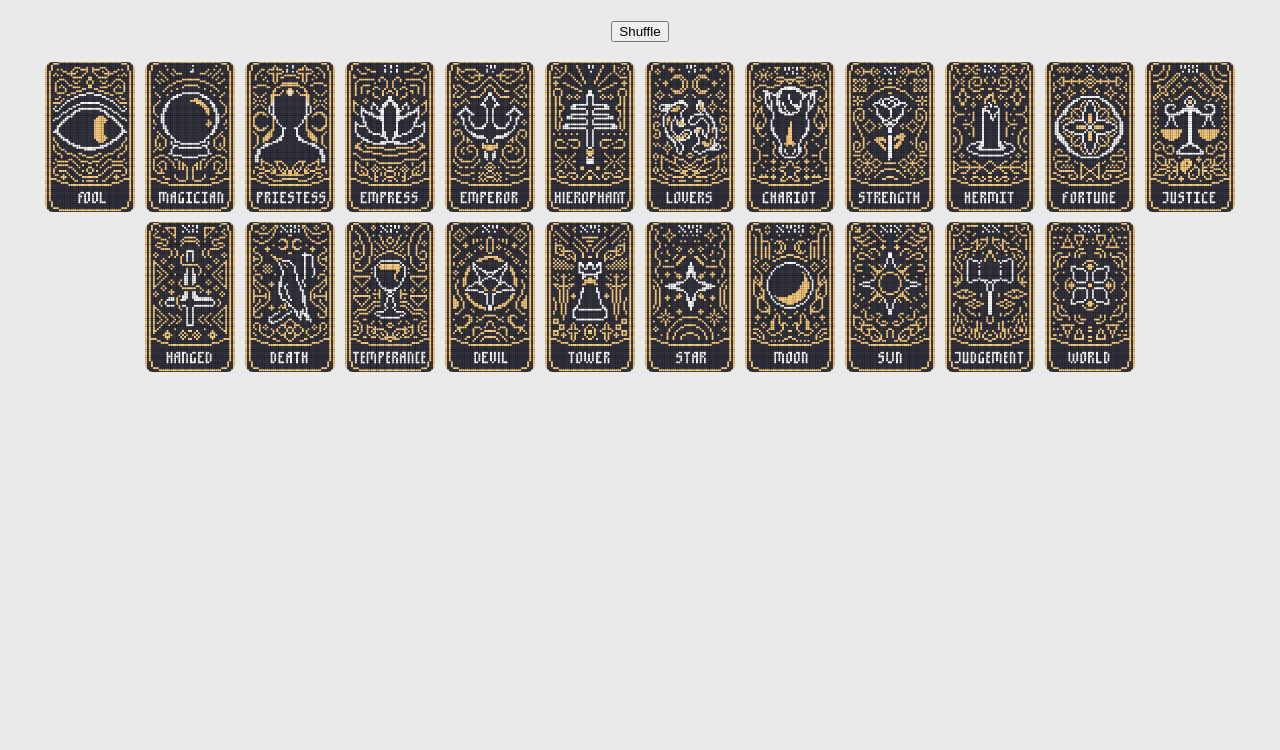
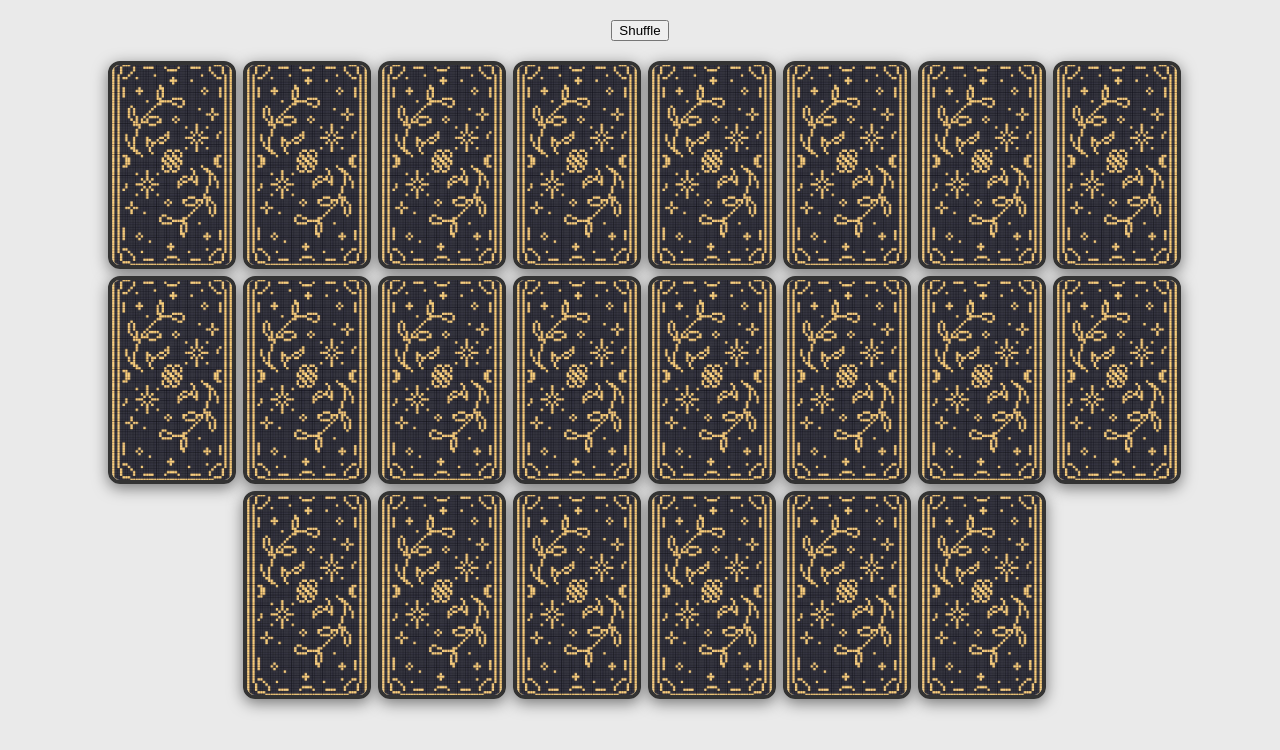
Before and after one commit to aniitv/fool-me-once, a React (Vite) app: page / in a window 1280 px wide. Shown: the top 750 px of the page. Built offline with nearby package versions, Linux system fonts and the light colour scheme.

Commit message:
add opportunity to choose and flip cards

```diff
--- a/src/components/Tarot-cards.jsx
+++ b/src/components/Tarot-cards.jsx
@@ -5,6 +5,9 @@ import "../styles/cards.css";
 export default function TarotCards() {
   const [Deck, setDeck] = useState(CardList);
   const [isShuffling, setIsShuffling] = useState(false);
+
+  const [selectedCards, setSelectedCards] = useState([]);
+  const [flippedCards, setFlippedCards] = useState([]);
 
   const ShuffleSound = new Audio("/assets/sounds/shuffle.mp3");
   // const FlipSound = new Audio("/assets/sounds/flip.wav");
@@ -37,6 +40,36 @@ export default function TarotCards() {
       }
     }, 60);
   };
+  const handleSelectCard = (card) => {
+    if (selectedCards.length >= 3) return;
+
+    setSelectedCards((prev) => [...prev, card]);
+  };
+
+  function* flipSequence(cards) {
+    for (let i = 0; i < cards.length; i++) {
+      yield i;
+    }
+  }
+
+  const startFlipSequence = () => {
+    const generator = flipSequence(selectedCards);
+
+    function flipNext() {
+      const { value, done } = generator.next();
+
+      if (!done) {
+        // flipSoundRef.currentTime = 0;
+        // flipSoundRef.play();
+
+        setFlippedCards((prev) => [...prev, value]);
+
+        setTimeout(flipNext, 800);
+      }
+    }
+
+    flipNext();
+  };
 
   return (
     <div className="tarot-container">
@@ -47,12 +80,45 @@ export default function TarotCards() {
       >
         Shuffle
       </button>
+      {selectedCards.length === 3 && (
+        <button className="reveal-button" onClick={startFlipSequence}>
+          Reveal Cards
+        </button>
+      )}
+
       <div className="deck">
-        {Deck.map((card) => (
-          <div key={card.id} className="card">
-            <img src={card.image} alt={card.name} className="card-image" />
-          </div>
-        ))}
+        {Deck.map((card) => {
+          const isSelected = selectedCards.includes(card);
+          const flipIndex = selectedCards.indexOf(card);
+          const isFlipped = flippedCards.includes(flipIndex);
+
+          return (
+            <div
+              key={card.id}
+              className={`card-container ${isSelected ? "selected" : ""} ${isFlipped ? "flipped" : ""}`}
+              onClick={() => handleSelectCard(card)}
+            >
+              <div className="card-inner">
+                <div className="card-back">
+                  <img
+                    src="/cards/Back.jpg"
+                    alt="Tarot Card Back"
+                    className="card-image"
+                  />
+                </div>
+
+                <div className="card-front">
+                  <img
+                    src={card.image}
+                    alt={card.name}
+                    className="card-image"
+                  />
+                  <div className="card-label">{card.name}</div>
+                </div>
+              </div>
+            </div>
+          );
+        })}
       </div>
     </div>
   );
--- a/src/styles/cards.css
+++ b/src/styles/cards.css
@@ -1,24 +1,103 @@
+/* Layout Container */
 .tarot-container {
-  text-align: center;
-  padding: 20px;
+  display: flex;
+  flex-direction: column;
+  align-items: center;
+  gap: 20px;
+  padding: 20px; /* Reduced padding */
+
+  min-height: 100vh;
+  width: 100vw; /* Force full viewport width */
+  box-sizing: border-box;
+  overflow-x: hidden; /* Prevent horizontal scrollbars */
 }
-.deck {
-  display: flex;
-  justify-content: center;
-  gap: 10px;
-  margin-top: 20px;
-  flex-wrap: wrap;
-}
-.card {
-  width: 90px;
-  height: 150px;
-  overflow: hidden;
-  transition: transform 0.2s ease;
+.controls {
+  margin-bottom: 20px;
 }
 
-.card img {
+/* The Deck Grid */
+.deck {
+  display: flex; /* Changed from grid to flex for better spreading */
+  flex-wrap: wrap; /* Allows cards to go to the next line if needed */
+  justify-content: center; /* Centers the cards */
+  gap: 15px;
+  width: 95%; /* Uses 95% of the screen width */
+  max-width: none; /* REMOVE the 1000px limit */
+  margin: 0 auto;
+}
+/* 3D Card Styling */
+.card-container {
+  width: 120px; /* Adjusted from 150px */
+  height: 200px; /* Adjusted from 250px */
+  perspective: 1000px;
+  cursor: pointer;
+  transition: transform 0.3s ease;
+}
+
+/* Hover effect for unselected cards */
+.card-container:hover:not(.selected) {
+  transform: translateY(-10px);
+}
+
+/* Styling for selected cards */
+.card-container.selected {
+  transform: scale(1.05);
+  filter: drop-shadow(0 0 10px rgba(255, 215, 0, 0.5)); /* Gold glow */
+}
+
+.card-inner {
+  position: relative;
   width: 100%;
   height: 100%;
-  object-fit: cover; /* keeps aspect ratio */
-  border-radius: 8px;
+  transition: transform 0.8s cubic-bezier(0.4, 0, 0.2, 1);
+  transform-style: preserve-3d;
 }
+
+/* The Flip Trigger */
+.card-container.flipped .card-inner {
+  transform: rotateY(180deg);
+}
+
+.card-back,
+.card-front {
+  position: absolute;
+  width: 100%;
+  height: 100%;
+  backface-visibility: hidden;
+  border-radius: 12px;
+  overflow: hidden;
+  box-shadow: 0 4px 15px rgba(0, 0, 0, 0.5);
+}
+
+.card-back {
+  z-index: 2;
+  transform: rotateY(0deg);
+  border: 4px solid #333;
+}
+
+.card-front {
+  background: white;
+  transform: rotateY(180deg); /* Faces the other way */
+  border: 4px solid #ffd700; /* Gold border for the face */
+}
+
+.card-image {
+  width: 100%;
+  height: 100%;
+  object-fit: cover;
+  display: block;
+}
+
+/* Label for the card name on the front */
+.card-label {
+  position: absolute;
+  bottom: 0;
+  width: 100%;
+  background: rgba(0, 0, 0, 0.7);
+  color: white;
+  padding: 8px 0;
+  font-size: 0.9rem;
+  font-weight: bold;
+  text-transform: uppercase;
+  letter-spacing: 1px;
+}
--- a/src/styles/login.css
+++ b/src/styles/login.css
@@ -65,6 +65,7 @@ input::placeholder {
   gap: 13px;
   margin: 60px auto 30px auto;
 }
+
 .submit {
   display: flex;
   justify-content: center;
@@ -83,6 +84,7 @@ input::placeholder {
 
   width: 240px;
 }
+
 .gray {
   background-image: url("../assets/greybutton.png");
   background-size: cover;
```
